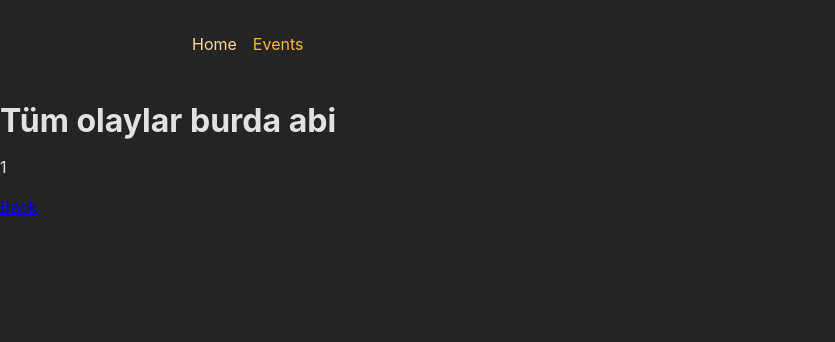
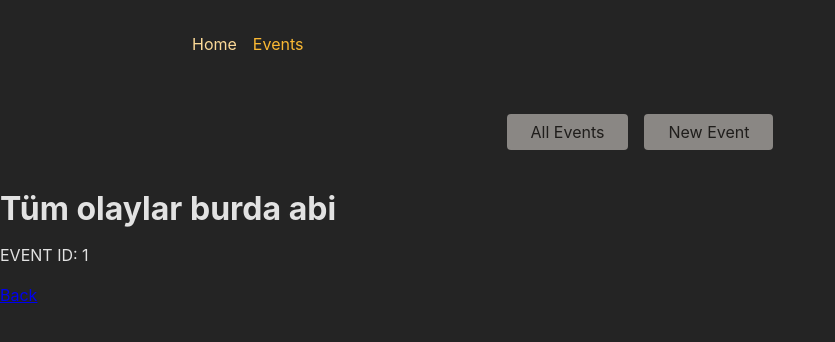
Before and after one commit to MehmetKaldirim/event-manager-review, a React (Create React App) app in the folder frontend/: page /events/1 in a window 1280 px wide. Shown: the top 342 px of the page, without its empty margins (0-835 px from the left). Built offline with nearby package versions, Linux system fonts and the light colour scheme.

Commit message:
EventsNavigation used as root for all event related pages

```diff
--- a/frontend/src/App.js
+++ b/frontend/src/App.js
@@ -6,17 +6,24 @@
 import NewEventPage from "./pages/NewEvent";
 import EditEventPage from "./pages/EditEvent";
 import RootLayout from "./pages/Root";
+import EventsRootLayout from "./pages/EventsRoot.js";
 
 const router = createBrowserRouter([
   {
     path: "/",
     element: <RootLayout />,
     children: [
-      { index:true, element: <HomePage /> },
-      { path: "events", element: <EventsPage /> },
-      { path: "events/:eventId", element: <EventDetailPage /> },
-      { path: "events/new", element: <NewEventPage /> },
-      { path: "events/:eventId/edit", element: <EditEventPage /> },
+      { index: true, element: <HomePage /> },
+      {
+        path: "events",
+        element: <EventsRootLayout />,
+        children: [
+          { index: true, element: <EventsPage /> },
+          { path: ":eventId", element: <EventDetailPage /> },
+          { path: "new", element: <NewEventPage /> },
+          { path: ":eventId/edit", element: <EditEventPage /> },
+        ],
+      },
     ],
   },
 ]);
--- a/frontend/src/components/EventsNavigation.js
+++ b/frontend/src/components/EventsNavigation.js
@@ -1,4 +1,5 @@
-import classes from './EventsNavigation.module.css';
+import { NavLink } from "react-router-dom";
+import classes from "./EventsNavigation.module.css";
 
 function EventsNavigation() {
   return (
@@ -6,10 +7,25 @@
       <nav>
         <ul className={classes.list}>
           <li>
-            <a href="/events">All Events</a>
+            <NavLink
+              to="/events"
+              className={({ isActive }) =>
+                isActive ? classes.active : undefined
+              }
+              end
+            >
+              All Events
+            </NavLink>
           </li>
           <li>
-            <a href="/events/new">New Event</a>
+            <NavLink
+              to="/events/new"
+              className={({ isActive }) =>
+                isActive ? classes.active : undefined
+              }
+            >
+              New Event
+            </NavLink>
           </li>
         </ul>
       </nav>
--- a/frontend/src/pages/EventDetail.js
+++ b/frontend/src/pages/EventDetail.js
@@ -4,7 +4,7 @@
     const params = useParams();
     return <>
     <h1>Tüm olaylar burda abi</h1>
-    <p>{params.eventId}</p>
+    <p>EVENT ID: {params.eventId}</p>
     <p><Link to= ".." relative="path">Back</Link></p>
     </>
 }
--- a/frontend/src/pages/Events.js
+++ b/frontend/src/pages/Events.js
@@ -1,12 +1,12 @@
 import { Link } from "react-router-dom";
 
+const EVENTS = [
+  { id: "e1", title: "Patlama sabret" },
+  { id: "e2", title: "Gün dogmadan Neler dogar" },
+  { id: "e3", title: "Goz yasimda saklisin" },
+];
+
 function EventsPage() {
-  const EVENTS = [
-    { id: "e1", title: "Patlama sabret" },
-    { id: "e2", title: "Gün dogmadan Neler dogar" },
-    { id: "e3", title: "Goz yasimda saklisin" },
-  ];
-
   return (
     <>
       <h1>Tüm olaylar burda abi</h1>
--- /dev/null
+++ b/frontend/src/pages/EventsRoot.js
@@ -0,0 +1,13 @@
+import { Outlet } from "react-router-dom";
+import EventsNavigation from "../components/EventsNavigation";
+
+function EventsRootLayout() {
+  return (
+    <>
+      <EventsNavigation />
+      <Outlet />
+    </>
+  );
+}
+
+export default EventsRootLayout;
```
